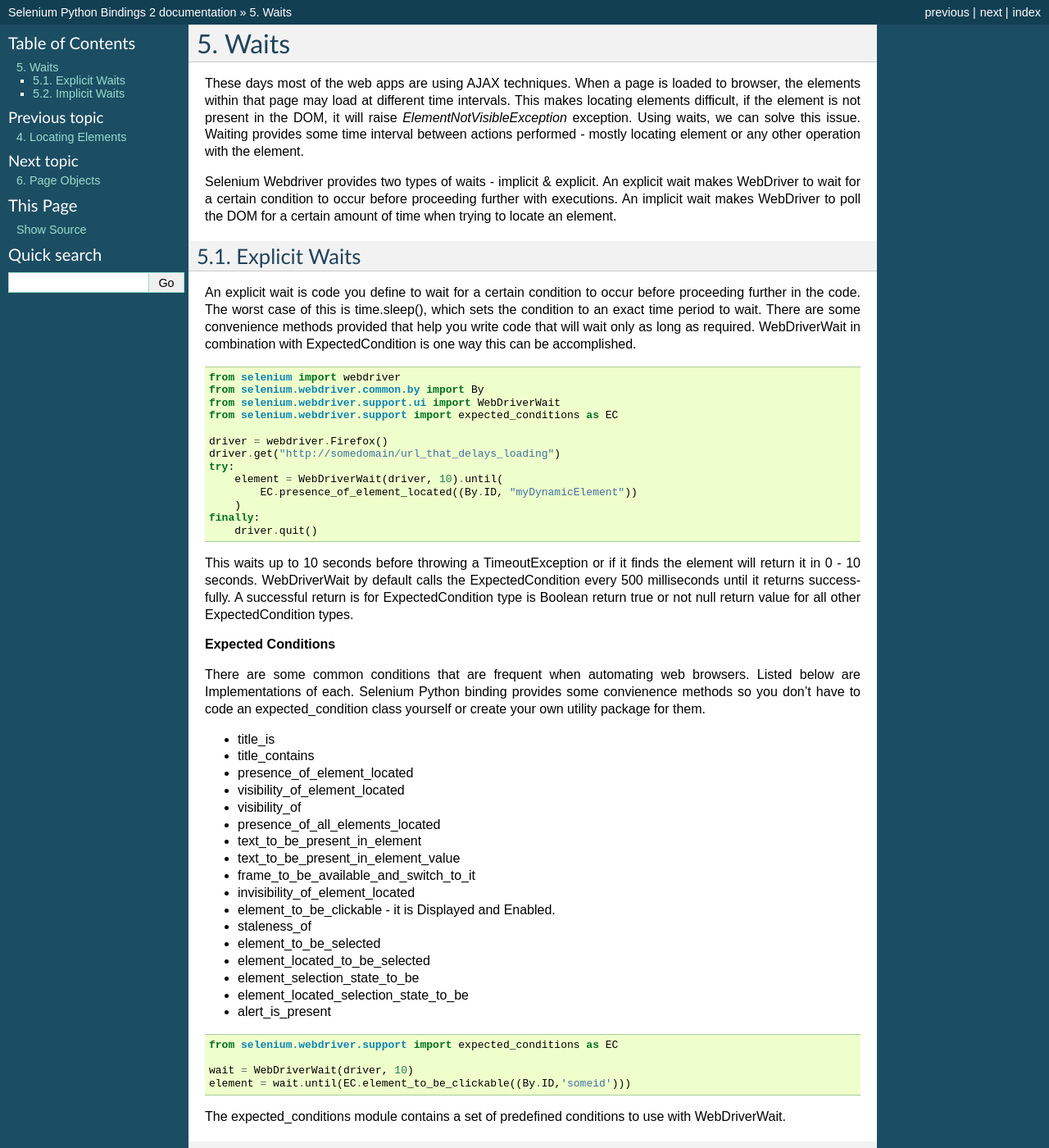
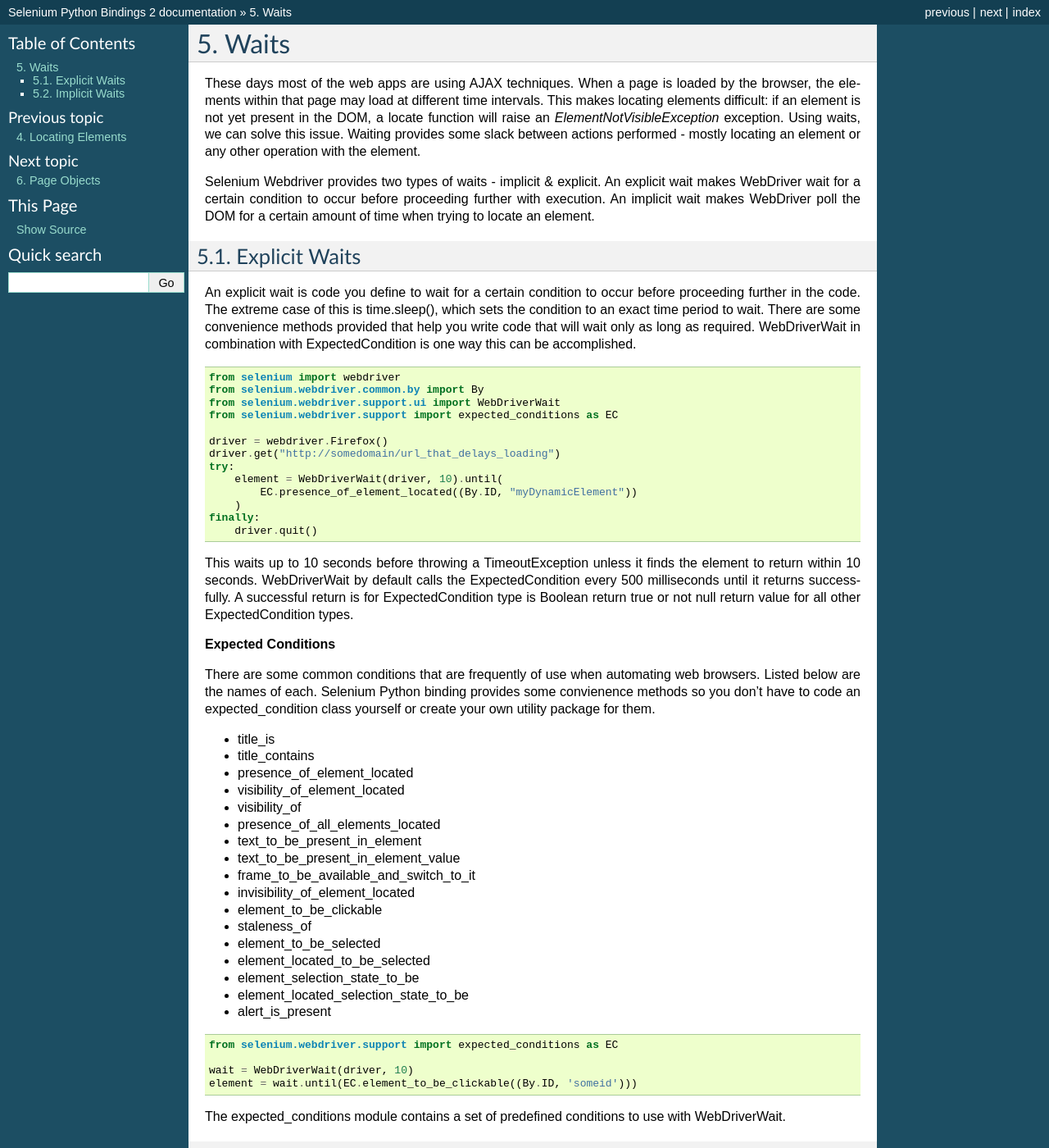
Before and after one commit to baijum/selenium-python, a Sphinx documentation site: the page built from source/waits.rst, in a window 1280 px wide and 1400 px high. Shown: the whole window at 82% size. Built offline with Sphinx 7.4.7, drawn with Linux system fonts in a browser that asks for light colours; some of the changed text lies outside the part shown.

Commit message:
Improve the explanation of waits

```diff
--- a/source/waits.rst
+++ b/source/waits.rst
@@ -4,18 +4,18 @@ Waits
 -----
 
 These days most of the web apps are using AJAX techniques.  When a
-page is loaded to browser, the elements within that page may load at
-different time intervals.  This makes locating elements difficult, if
-the element is not present in the DOM, it will raise
-`ElementNotVisibleException` exception.  Using waits, we can solve
-this issue.  Waiting provides some time interval between actions
-performed - mostly locating element or any other operation with the
+page is loaded by the browser, the elements within that page may load at
+different time intervals.  This makes locating elements difficult: if
+an element is not yet present in the DOM, a locate function will raise
+an `ElementNotVisibleException` exception.  Using waits, we can solve
+this issue.  Waiting provides some slack between actions
+performed - mostly locating an element or any other operation with the
 element.
 
 Selenium Webdriver provides two types of waits - implicit & explicit.
-An explicit wait makes WebDriver to wait for a certain condition to
-occur before proceeding further with executions.  An implicit wait
-makes WebDriver to poll the DOM for a certain amount of time when
+An explicit wait makes WebDriver wait for a certain condition to
+occur before proceeding further with execution.  An implicit wait
+makes WebDriver poll the DOM for a certain amount of time when
 trying to locate an element.
 
 
@@ -23,7 +23,7 @@ Explicit Waits
 ~~~~~~~~~~~~~~
 
 An explicit wait is code you define to wait for a certain condition
-to occur before proceeding further in the code.  The worst case of
+to occur before proceeding further in the code.  The extreme case of
 this is time.sleep(), which sets the condition to an exact time period
 to wait.  There are some convenience methods provided that help you
 write code that will wait only as long as required.  WebDriverWait in
@@ -47,8 +47,8 @@ accomplished.
       driver.quit()
 
 
-This waits up to 10 seconds before throwing a TimeoutException or if
-it finds the element will return it in 0 - 10 seconds.  WebDriverWait
+This waits up to 10 seconds before throwing a TimeoutException unless
+it finds the element to return within 10 seconds.  WebDriverWait
 by default calls the ExpectedCondition every 500 milliseconds until it
 returns successfully.  A successful return is for ExpectedCondition
 type is Boolean return true or not null return value for all other
@@ -56,8 +56,8 @@ ExpectedCondition types.
 
 **Expected Conditions**
 
-There are some common conditions that are frequent when
-automating web browsers.  Listed below are Implementations of
+There are some common conditions that are frequently of use when
+automating web browsers.  Listed below are the names of
 each. Selenium Python binding provides some convienence methods so you
 don't have to code an expected_condition class yourself or create your
 own utility package for them.
@@ -72,7 +72,7 @@ own utility package for them.
 - text_to_be_present_in_element_value
 - frame_to_be_available_and_switch_to_it
 - invisibility_of_element_located
-- element_to_be_clickable - it is Displayed and Enabled.
+- element_to_be_clickable
 - staleness_of
 - element_to_be_selected
 - element_located_to_be_selected
@@ -85,7 +85,7 @@ own utility package for them.
   from selenium.webdriver.support import expected_conditions as EC
 
   wait = WebDriverWait(driver, 10)
-  element = wait.until(EC.element_to_be_clickable((By.ID,'someid')))
+  element = wait.until(EC.element_to_be_clickable((By.ID, 'someid')))
 
 The expected_conditions module contains a set of predefined conditions
 to use with WebDriverWait.
@@ -94,10 +94,10 @@ to use with WebDriverWait.
 Implicit Waits
 ~~~~~~~~~~~~~~
 
-An implicit wait is to tell WebDriver to poll the DOM for a certain
-amount of time when trying to find an element or elements if they are
+An implicit wait tells WebDriver to poll the DOM for a certain
+amount of time when trying to find any element (or elements)
 not immediately available.  The default setting is 0.  Once set, the
-implicit wait is set for the life of the WebDriver object instance.
+implicit wait is set for the life of the WebDriver object.
 
 ::
 
```
